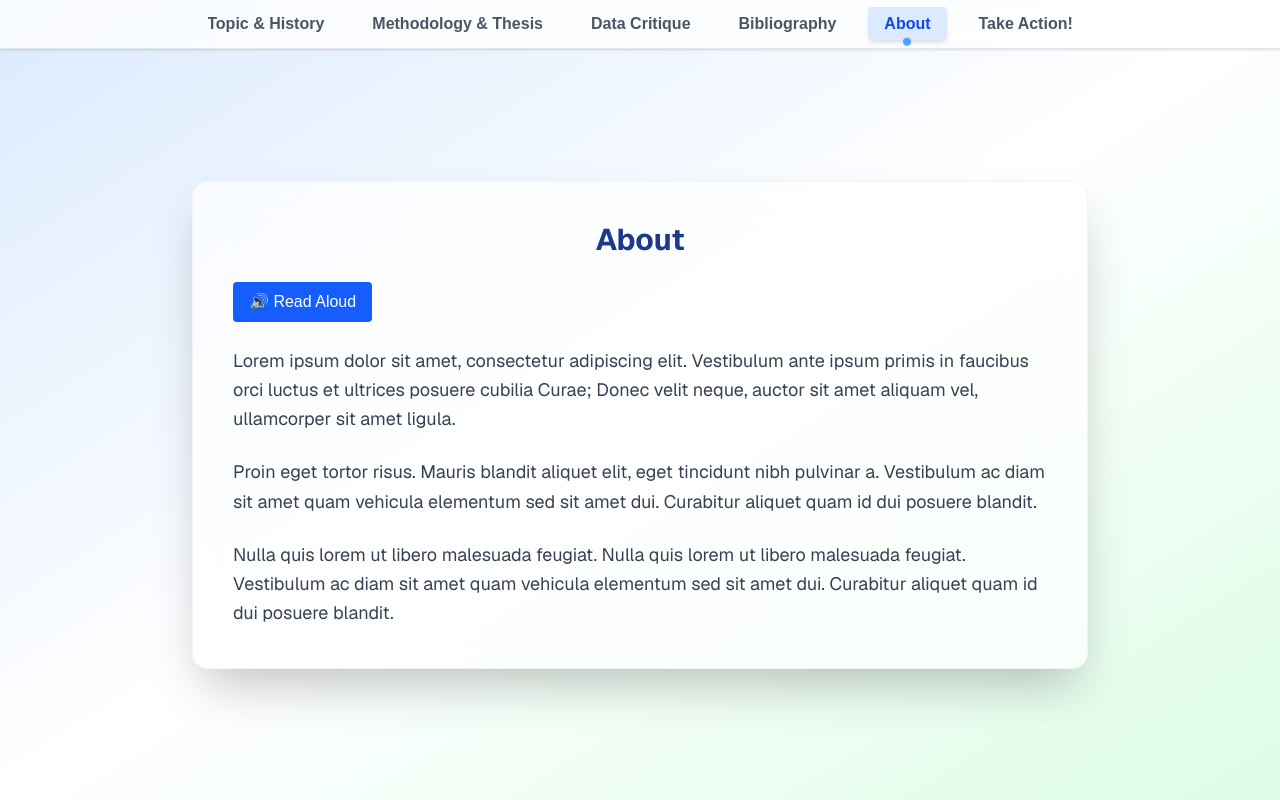
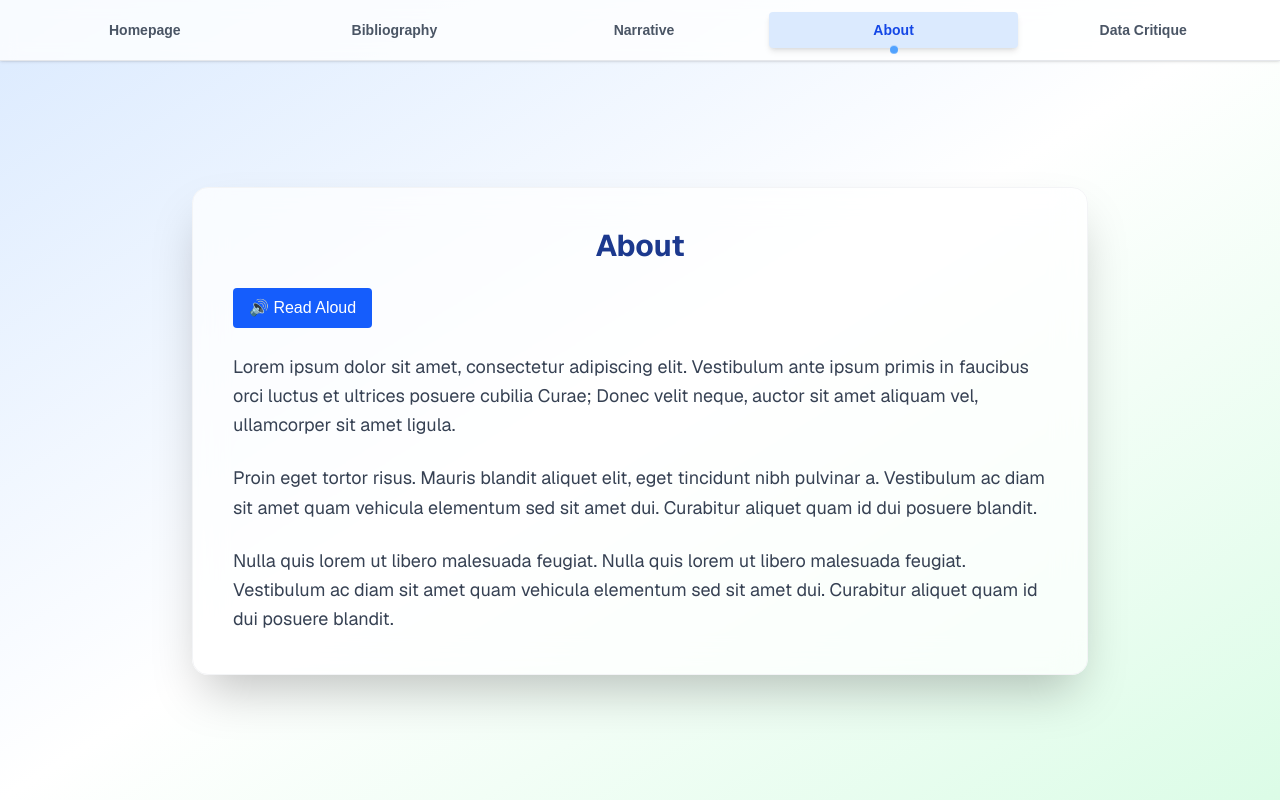
Before and after one commit to JayYeung/ghost-forest-frontend, a Next.js app: page /about in a window 1280 px wide. Built offline with nearby package versions, Linux system fonts and the light colour scheme.

Commit message:
navigation fixes

```diff
--- a/src/components/Navigation.tsx
+++ b/src/components/Navigation.tsx
@@ -3,32 +3,30 @@ import Link from "next/link";
 import { usePathname } from "next/navigation";
 
 const tabs = [
-    { name: "Topic & History", href: "/" },
-    { name: "Methodology & Thesis", href: "/narrative" },
+    { name: "Homepage", href: "/" },
+    { name: "Bibliography", href: "/annotated-bibliography" },
+    { name: "Narrative", href: "/narrative" },
+    { name: "About", href: "/about" },
     { name: "Data Critique", href: "/data-critique" },
-    { name: "Bibliography", href: "/annotated-bibliography" },
-    { name: "About", href: "/about" },
-    { name: "Take Action!", href: "/take-action" },
 ];
 
 export default function Navigation() {
     const pathname = usePathname();
     return (
         <nav className="sticky top-0 z-20 w-full bg-white/80 backdrop-blur border-b border-gray-200 shadow-sm">
-            <div className="max-w-4xl mx-auto px-4">
-                <ul className="flex gap-4 py-3 justify-center items-center max-w-full overflow-x-auto">
+            <div className="w-full px-4">
+                <ul className="flex py-3 justify-between items-center w-full">
                     {tabs.map((tab) => (
-                        <li key={tab.href}>
+                        <li key={tab.href} className="flex-1">
                             <Link
                                 href={tab.href}
-                                className={`relative px-4 py-2 font-semibold rounded whitespace-nowrap text-center text-base transition-all duration-200 focus:outline-none focus:ring-2 focus:ring-blue-400 focus:ring-offset-2 focus:ring-offset-white
+                                className={`relative px-2 py-2 font-semibold rounded whitespace-nowrap text-center text-sm transition-all duration-200 focus:outline-none focus:ring-2 focus:ring-blue-400 focus:ring-offset-2 focus:ring-offset-white block w-full mx-1
                   ${
                       pathname === tab.href
                           ? "bg-blue-100 text-blue-700 shadow-md"
                           : "text-gray-600 hover:bg-blue-50 hover:text-blue-700"
                   }
                 `}
-                                style={{ minWidth: 120 }}
                             >
                                 {tab.name}
                                 {pathname === tab.href && (
```
